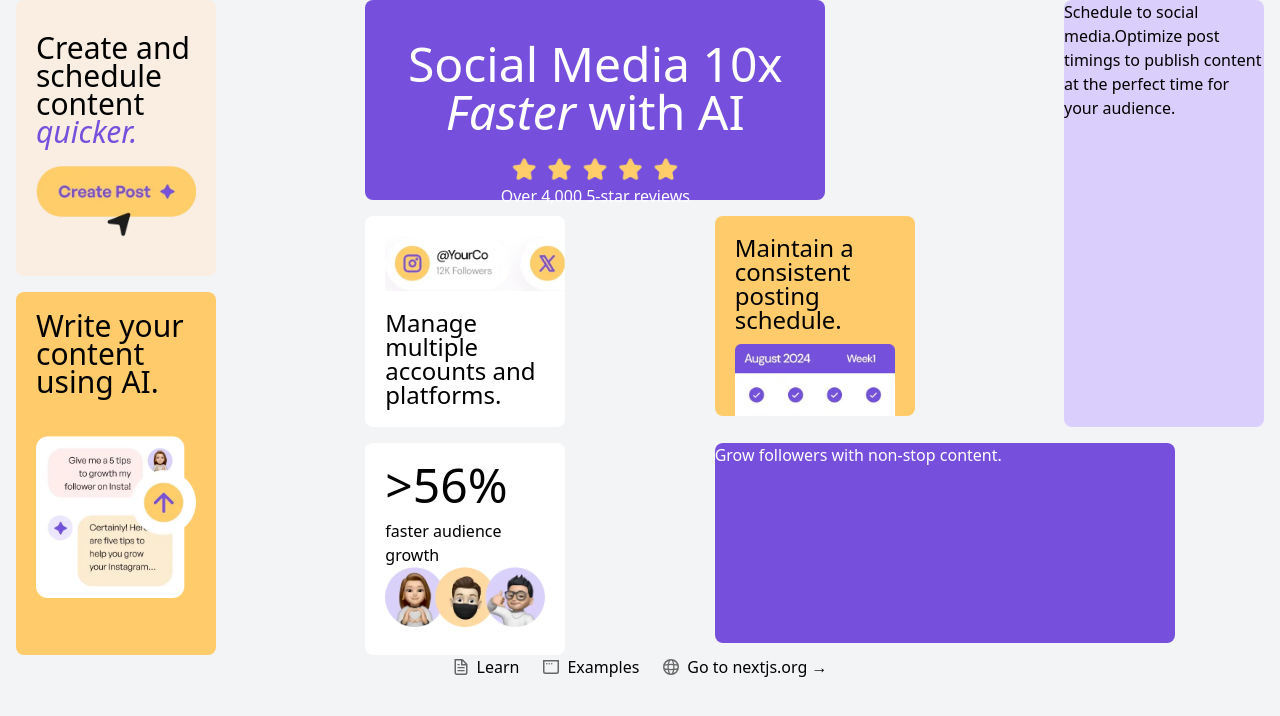
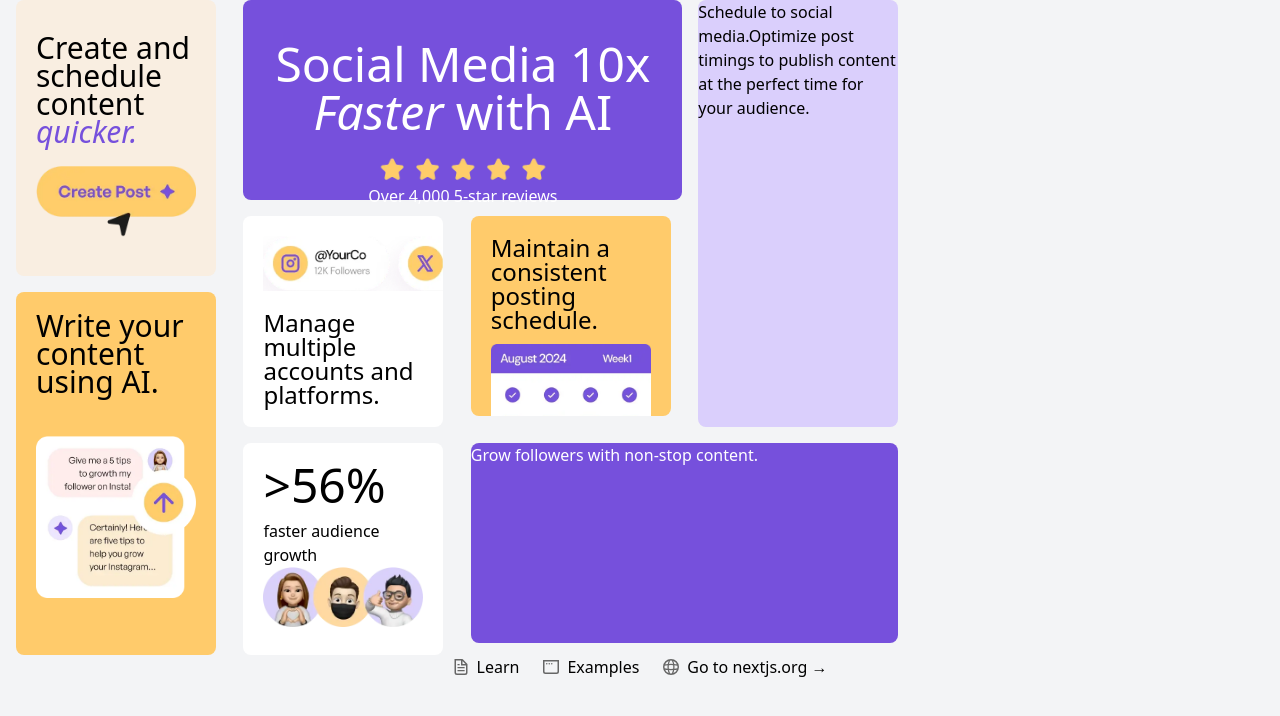
Before and after one commit to chungvuiloong/bento-grid, a Next.js app: page / in a window 1280 px wide. Shown: the top 716 px of the page. Built offline with nearby package versions, Linux system fonts and the light colour scheme.

Commit message:
Changed grid to inline-grid.

```diff
--- a/src/app/page.tsx
+++ b/src/app/page.tsx
@@ -11,7 +11,7 @@ export default function Home() {
   return (
     <div className="min-h-screen bg-gray-100">
       <main className="mx-auto container px-4">
-        <div className=" grid grid-flow-row-dense grid-cols-3 grid-rows-3 gap-4">
+        <div className="inline-grid grid-flow-row-dense grid-cols-3 grid-rows-3 gap-4">
             <Card className=" px-5 bg-Yellow-100 row-start-1 row-span-5 col-span-1 flex flex-col gap-5 justify-center">
                 <p className="text-3xl leading-7 font-medium">
                     <span>Create and schedule content</span>
```
